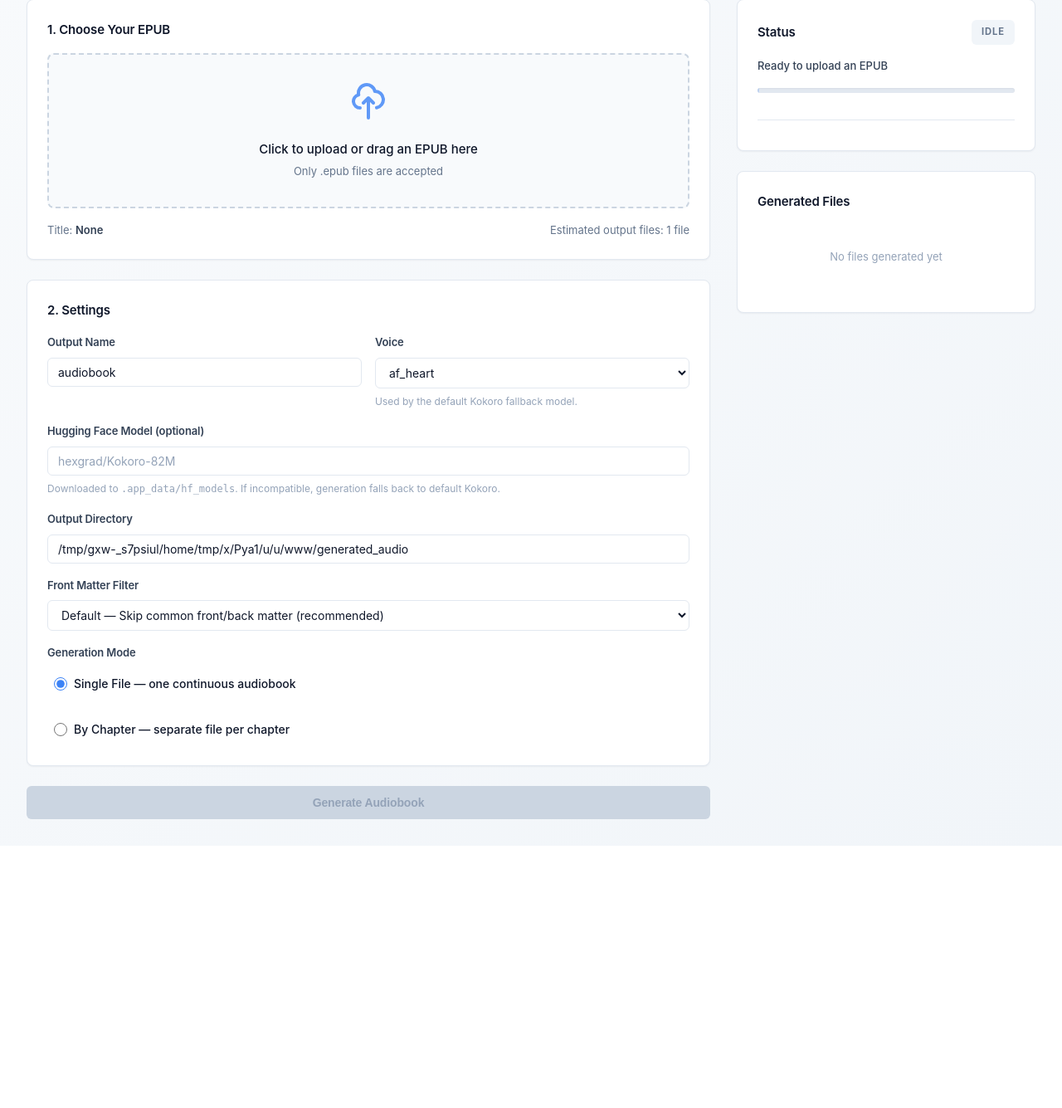
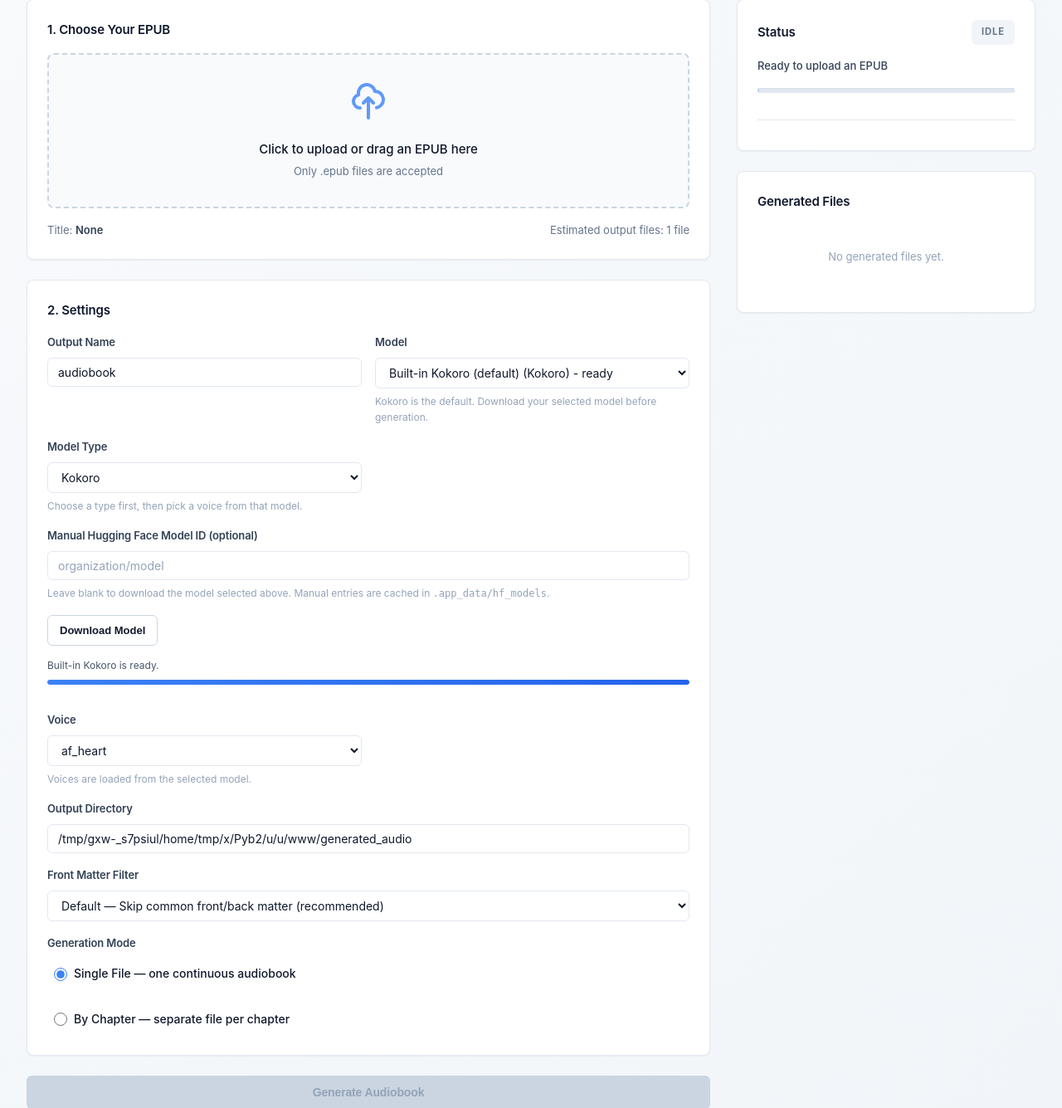
Before and after one commit to LanceOS/AudiobookFromEpub, a Flask app: page / in a window 1280 px wide. Shown: the part 101-1436 px from the top of the page at 83% size. Before the commit the page ends 1120 px from the top, so only its background shows below. Run offline with Flask 3, Linux system fonts and the light colour scheme.

Commit message:
feat: add frontend model manager and pre-download controls

```diff
--- a/static/css/style.css
+++ b/static/css/style.css
@@ -267,6 +267,29 @@ select:disabled {
   font-size: 0.75rem;
   color: #94a3b8;
   margin-top: 0.375rem;
+}
+
+.model-download-row {
+  display: flex;
+  flex-direction: column;
+  gap: 0.5rem;
+}
+
+.model-download-row .btn-secondary {
+  align-self: flex-start;
+}
+
+.model-status-message {
+  color: #475569;
+}
+
+.model-progress-track {
+  margin-bottom: 0;
+  height: 8px;
+}
+
+.model-progress-fill {
+  box-shadow: 0 0 0 1px rgba(59, 130, 246, 0.15);
 }
 
 /* ============================================================
--- a/static/js/app.js
+++ b/static/js/app.js
@@ -1,12 +1,21 @@
+const LOCAL_DEFAULT_MODEL_ID = "__local_kokoro_default__";
+
 const state = {
   jobId: null,
   pollTimer: null,
   chaptersCount: null,
   stopRequestInFlight: false,
   clearRequestInFlight: false,
+  models: [],
+  defaultModelId: LOCAL_DEFAULT_MODEL_ID,
+  selectedModelId: LOCAL_DEFAULT_MODEL_ID,
+  modelDownloadPollTimer: null,
+  modelDownloadTargetId: null,
+  modelDownloadInFlight: false,
 };
 
 const TERMINAL_STATUSES = new Set(["completed", "failed", "stopped"]);
+const MODEL_DOWNLOAD_TERMINAL_STATUSES = new Set(["downloaded", "failed", "ready", "not_downloaded"]);
 
 function byId(id) {
   return document.getElementById(id);
@@ -22,14 +31,422 @@ function selectedMode() {
   return option ? option.value : "single";
 }
 
-function syncVoiceSelectionState() {
+function normalizedModelType(rawValue) {
+  const value = String(rawValue || "").trim().toLowerCase();
+  if (["kokoro", "vox", "other"].includes(value)) {
+    return value;
+  }
+  return "kokoro";
+}
+
+function modelTypeLabel(modelType) {
+  const normalized = normalizedModelType(modelType);
+  if (normalized === "vox") return "Vox";
+  if (normalized === "other") return "Other";
+  return "Kokoro";
+}
+
+function normalizeModelEntry(rawEntry) {
+  const modelId = String((rawEntry && rawEntry.id) || "").trim();
+  const modelType = normalizedModelType(rawEntry && rawEntry.model_type);
+  const status = String((rawEntry && rawEntry.status) || "not_downloaded").trim() || "not_downloaded";
+  const downloaded =
+    Boolean(rawEntry && rawEntry.downloaded) || status === "downloaded" || status === "ready";
+  const progress = Math.max(0, Math.min(100, Number((rawEntry && rawEntry.progress) || (downloaded ? 100 : 0))));
+  const supportsGeneration =
+    rawEntry && rawEntry.supports_generation !== undefined
+      ? Boolean(rawEntry.supports_generation)
+      : modelType === "kokoro";
+  const voices = Array.isArray(rawEntry && rawEntry.voices) ? rawEntry.voices : [];
+
+  return {
+    id: modelId,
+    display_name: String((rawEntry && rawEntry.display_name) || modelId || "Model"),
+    model_type: modelType,
+    model_type_label: String((rawEntry && rawEntry.model_type_label) || modelTypeLabel(modelType)),
+    description: String((rawEntry && rawEntry.description) || ""),
+    predefined: Boolean(rawEntry && rawEntry.predefined),
+    download_required:
+      rawEntry && rawEntry.download_required !== undefined
+        ? Boolean(rawEntry.download_required)
+        : modelId !== LOCAL_DEFAULT_MODEL_ID,
+    downloaded,
+    status,
+    progress,
+    message: String((rawEntry && rawEntry.message) || ""),
+    error: (rawEntry && rawEntry.error) || null,
+    supports_generation: supportsGeneration,
+    voices,
+  };
+}
+
+function upsertModelEntry(entry) {
+  const normalized = normalizeModelEntry(entry);
+  if (!normalized.id) return;
+
+  const index = state.models.findIndex((model) => model.id === normalized.id);
+  if (index >= 0) {
+    state.models[index] = { ...state.models[index], ...normalized };
+  } else {
+    state.models.push(normalized);
+  }
+}
+
+function currentSelectedModel() {
+  return state.models.find((model) => model.id === state.selectedModelId) || null;
+}
+
+function setModelStatusMessage(message) {
+  const statusEl = byId("modelStatusMessage");
+  if (!statusEl) return;
+  statusEl.textContent = String(message || "");
+}
+
+function setModelDownloadProgress(value) {
+  const bar = byId("modelDownloadBar");
+  if (!bar) return;
+  const bounded = Math.max(0, Math.min(100, Number(value) || 0));
+  bar.style.width = `${bounded}%`;
+}
+
+function formatModelOption(model) {
+  const readiness =
+    model.download_required === false ? "ready" : model.downloaded ? "downloaded" : "not downloaded";
+  return `${model.display_name} (${model.model_type_label}) - ${readiness}`;
+}
+
+function renderModelOptions() {
+  const modelSelect = byId("modelSelect");
+  if (!modelSelect) return;
+
+  modelSelect.innerHTML = "";
+  if (!state.models.length) {
+    const option = document.createElement("option");
+    option.value = LOCAL_DEFAULT_MODEL_ID;
+    option.textContent = "Built-in Kokoro (default)";
+    modelSelect.appendChild(option);
+    state.selectedModelId = LOCAL_DEFAULT_MODEL_ID;
+    return;
+  }
+
+  state.models.forEach((model) => {
+    const option = document.createElement("option");
+    option.value = model.id;
+    option.textContent = formatModelOption(model);
+    modelSelect.appendChild(option);
+  });
+
+  const hasSelected = state.models.some((model) => model.id === state.selectedModelId);
+  if (!hasSelected) {
+    state.selectedModelId = state.defaultModelId || state.models[0].id;
+  }
+
+  modelSelect.value = state.selectedModelId;
+}
+
+function modelReadinessMessage(model) {
+  if (!model) {
+    return "Select a model before generation.";
+  }
+
+  if (model.id === LOCAL_DEFAULT_MODEL_ID) {
+    return "Built-in Kokoro is ready.";
+  }
+
+  if (model.status === "downloading") {
+    return model.message || "Downloading selected model...";
+  }
+
+  if (!model.downloaded) {
+    return "Download this model before generation.";
+  }
+
+  if (!model.supports_generation) {
+    return "This model type is download/select only right now. Generation currently supports Kokoro models.";
+  }
+
+  if (model.error) {
+    return String(model.error);
+  }
+
+  return model.message || "Model is ready.";
+}
+
+function modelBlocksGeneration() {
+  const model = currentSelectedModel();
+  if (!model) return true;
+  if (model.id === LOCAL_DEFAULT_MODEL_ID) return false;
+  if (!model.downloaded) return true;
+  if (!model.supports_generation) return true;
+  return false;
+}
+
+async function refreshModelCatalog(preserveSelection = true) {
+  try {
+    const response = await fetch("/api/models");
+    const payload = await response.json();
+    if (!response.ok) {
+      throw new Error(payload.error || "Failed to load model catalog");
+    }
+
+    const previousSelection = state.selectedModelId;
+    state.defaultModelId = String(payload.default_model_id || LOCAL_DEFAULT_MODEL_ID);
+    state.models = Array.isArray(payload.models) ? payload.models.map(normalizeModelEntry) : [];
+
+    if (preserveSelection && previousSelection && state.models.some((item) => item.id === previousSelection)) {
+      state.selectedModelId = previousSelection;
+    } else {
+      state.selectedModelId = state.defaultModelId;
+    }
+
+    renderModelOptions();
+    await syncModelControlsFromSelection();
+  } catch (error) {
+    setModelStatusMessage(error.message || String(error));
+  }
+}
+
+function renderVoiceOptions(voices) {
   const voiceSelect = byId("voiceSelect");
-  const hfModelInput = byId("hfModelId");
-  if (!voiceSelect || !hfModelInput) return;
+  if (!voiceSelect) return;
 
-  const hasCustomModel = Boolean(hfModelInput.value && hfModelInput.value.trim());
-  voiceSelect.disabled = hasCustomModel;
-  voiceSelect.setAttribute("aria-disabled", hasCustomModel ? "true" : "false");
+  const currentValue = voiceSelect.value;
+  voiceSelect.innerHTML = "";
+
+  if (!voices.length) {
+    const placeholder = document.createElement("option");
+    placeholder.value = "";
+    placeholder.textContent = "No voices available";
+    voiceSelect.appendChild(placeholder);
+    voiceSelect.disabled = true;
+    return;
+  }
+
+  voices.forEach((voice) => {
+    const option = document.createElement("option");
+    option.value = voice;
+    option.textContent = voice;
+    voiceSelect.appendChild(option);
+  });
+
+  voiceSelect.disabled = false;
+  if (voices.includes(currentValue)) {
+    voiceSelect.value = currentValue;
+  }
+}
+
+async function refreshVoicesForSelection() {
+  const model = currentSelectedModel();
+  const modelTypeSelect = byId("modelTypeSelect");
+  const voiceHint = byId("voiceHint");
+
+  if (!modelTypeSelect) return;
+
+  const requestedModelType = normalizedModelType(modelTypeSelect.value || (model && model.model_type) || "kokoro");
+  const params = new URLSearchParams();
+  if (model && model.id) {
+    params.set("model_id", model.id);
+  }
+  params.set("model_type", requestedModelType);
+
+  try {
+    const response = await fetch(`/api/models/voices?${params.toString()}`);
+    const payload = await response.json();
+    if (!response.ok) {
+      throw new Error(payload.error || "Failed to load model voices");
+    }
+
+    const status = payload.status || {};
+    const voices = Array.isArray(status.voices) ? status.voices : [];
+    renderVoiceOptions(voices);
+
+    if (model) {
+      upsertModelEntry({
+        ...model,
+        model_type: normalizedModelType(status.model_type || requestedModelType),
+        voices,
+        supports_generation: Boolean(status.supports_generation),
+      });
+    }
+
+    if (voiceHint) {
+      if (status.supports_generation) {
+        voiceHint.textContent = "Voices are loaded from the selected model.";
+      } else {
+        voiceHint.textContent =
+          "Selected model type is download/select only right now. Generation currently supports Kokoro models.";
+      }
+    }
+  } catch (error) {
+    renderVoiceOptions([]);
+    if (voiceHint) {
+      voiceHint.textContent = error.message || String(error);
+    }
+  }
+}
+
+async function syncModelControlsFromSelection() {
+  const model = currentSelectedModel();
+  const modelSelect = byId("modelSelect");
+  const modelTypeSelect = byId("modelTypeSelect");
+  const hfModelId = byId("hfModelId");
+
+  if (modelSelect && model) {
+    modelSelect.value = model.id;
+  }
+
+  if (modelTypeSelect) {
+    modelTypeSelect.value = normalizedModelType(model && model.model_type);
+  }
+
+  if (hfModelId && model) {
+    hfModelId.value = model.id === LOCAL_DEFAULT_MODEL_ID ? "" : model.id;
+  }
+
+  const progressValue = model ? model.progress : 0;
+  setModelDownloadProgress(progressValue);
+  setModelStatusMessage(modelReadinessMessage(model));
+
+  await refreshVoicesForSelection();
+  updateJobActions({ can_stop: false, can_clear_files: false, active: false, status: "idle" });
+}
+
+async function refreshModelDownloadStatus(modelId) {
+  if (!modelId) return null;
+
+  const params = new URLSearchParams({ model_id: modelId });
+  const model = currentSelectedModel();
+  if (model && model.model_type) {
+    params.set("model_type", model.model_type);
+  }
+
+  const response = await fetch(`/api/models/download-status?${params.toString()}`);
+  const payload = await response.json();
+  if (!response.ok) {
+    throw new Error(payload.error || "Failed to fetch model download status");
+  }
+
+  const status = normalizeModelEntry(payload.status || {});
+  upsertModelEntry(status);
+
+  if (status.id === state.selectedModelId) {
+    setModelDownloadProgress(status.progress);
+    setModelStatusMessage(modelReadinessMessage(status));
+  }
+
+  if (MODEL_DOWNLOAD_TERMINAL_STATUSES.has(status.status)) {
+    stopModelDownloadPolling();
+    await refreshModelCatalog(true);
+  }
+
+  updateJobActions({ can_stop: false, can_clear_files: false, active: false, status: "idle" });
+  return status;
+}
+
+function startModelDownloadPolling(modelId) {
+  stopModelDownloadPolling();
+  state.modelDownloadTargetId = modelId;
+  refreshModelDownloadStatus(modelId).catch((error) => setModelStatusMessage(error.message || String(error)));
+  state.modelDownloadPollTimer = setInterval(() => {
+    refreshModelDownloadStatus(modelId).catch((error) => {
+      setModelStatusMessage(error.message || String(error));
+      stopModelDownloadPolling();
+    });
+  }, 1500);
+}
+
+function stopModelDownloadPolling() {
+  if (state.modelDownloadPollTimer) {
+    clearInterval(state.modelDownloadPollTimer);
+    state.modelDownloadPollTimer = null;
+  }
+  state.modelDownloadTargetId = null;
+}
+
+async function downloadModel() {
+  if (state.modelDownloadInFlight) {
+    return;
+  }
+
+  const modelSelect = byId("modelSelect");
+  const modelTypeSelect = byId("modelTypeSelect");
+  const hfModelId = byId("hfModelId");
+  const downloadButton = byId("downloadModelButton");
+
+  const selectedModelId = String((modelSelect && modelSelect.value) || state.selectedModelId || state.defaultModelId || "");
+  const manualModelId = String((hfModelId && hfModelId.value) || "").trim();
+  const requestedModelId = manualModelId || selectedModelId;
+  const requestedModelType = normalizedModelType((modelTypeSelect && modelTypeSelect.value) || "kokoro");
+
+  if (!requestedModelId) {
+    setModelStatusMessage("Select a model or enter a manual model ID before downloading.");
+    return;
+  }
+
+  if (requestedModelId === LOCAL_DEFAULT_MODEL_ID) {
+    setModelStatusMessage("Built-in Kokoro is ready and does not require downloading.");
+    setModelDownloadProgress(100);
+    await refreshModelCatalog(true);
+    return;
+  }
+
+  state.modelDownloadInFlight = true;
+  if (downloadButton) {
+    downloadButton.disabled = true;
+    downloadButton.textContent = "Starting Download...";
+  }
+
+  try {
+    const csrfToken = getCsrfToken();
+    if (!csrfToken) {
+      throw new Error("Missing CSRF token. Refresh the page and try again.");
+    }
+
+    const response = await fetch("/api/models/download", {
+      method: "POST",
+      headers: {
+        "Content-Type": "application/json",
+        "X-CSRF-Token": csrfToken,
+      },
+      body: JSON.stringify({
+        model_id: requestedModelId,
+        model_type: requestedModelType,
+      }),
+    });
+
+    const payload = await response.json();
+    if (!response.ok) {
+      throw new Error(payload.error || "Failed to start model download");
+    }
+
+    const status = normalizeModelEntry(payload.status || {});
+    upsertModelEntry(status);
+    state.selectedModelId = status.id || requestedModelId;
+    renderModelOptions();
+    if (modelSelect) {
+      modelSelect.value = state.selectedModelId;
+    }
+
+    setModelDownloadProgress(status.progress);
+    setModelStatusMessage(modelReadinessMessage(status));
+    await refreshVoicesForSelection();
+
+    if (payload.started) {
+      startModelDownloadPolling(state.selectedModelId);
+    } else {
+      stopModelDownloadPolling();
+      await refreshModelCatalog(true);
+    }
+  } catch (error) {
+    setModelStatusMessage(error.message || String(error));
+  } finally {
+    state.modelDownloadInFlight = false;
+    if (downloadButton) {
+      downloadButton.disabled = false;
+      downloadButton.textContent = "Download Model";
+    }
+    updateJobActions({ can_stop: false, can_clear_files: false, active: false, status: "idle" });
+  }
 }
 
 function updateEstimatedFiles() {
@@ -74,6 +491,7 @@ function updateJobActions(statusData) {
   const canStop = Boolean(statusData && statusData.can_stop);
   const canClearFiles = Boolean(statusData && statusData.can_clear_files);
   const isBusy = Boolean(statusData && (statusData.active || statusData.status === "stopping"));
+  const blockedByModel = modelBlocksGeneration();
 
   setActionVisibility(stopButton, canStop || state.stopRequestInFlight);
   if (stopButton) {
@@ -88,7 +506,8 @@ function updateJobActions(statusData) {
   }
 
   if (generateButton) {
-    generateButton.disabled = !state.jobId || isBusy || state.stopRequestInFlight || state.clearRequestInFlight;
+    generateButton.disabled =
+      !state.jobId || isBusy || state.stopRequestInFlight || state.clearRequestInFlight || blockedByModel;
   }
 }
 
@@ -172,8 +591,22 @@ function renderJobDetails(statusData) {
     ["Last Updated", formatDateTime(statusData.updated_at)],
     ["Predicted Duration", formatDuration(estimatedSeconds)],
     ["Predicted Finish", predictedFinish ? formatDateTime(predictedFinish) : "waiting to start"],
-    ["Time Ended", finishedAt ? formatDateTime(finishedAt) : (["completed", "failed"].includes(statusData.status) ? "not available" : "in progress")],
-    ["Time Taken", statusData.elapsed_seconds !== null && statusData.elapsed_seconds !== undefined ? formatDuration(statusData.elapsed_seconds) : (startedAt ? "in progress" : "not started")],
+    [
+      "Time Ended",
+      finishedAt
+        ? formatDateTime(finishedAt)
+        : ["completed", "failed"].includes(statusData.status)
+          ? "not available"
+          : "in progress",
+    ],
+    [
+      "Time Taken",
+      statusData.elapsed_seconds !== null && statusData.elapsed_seconds !== undefined
+        ? formatDuration(statusData.elapsed_seconds)
+        : startedAt
+          ? "in progress"
+          : "not started",
+    ],
   ];
 
   rows.forEach(([label, value]) => {
@@ -389,11 +822,6 @@ async function uploadEpubFile(file) {
   byId("outputName").value = payload.suggested_name;
   byId("statusMessage").textContent = `Upload complete. ${payload.chapters_count} chapters detected.`;
 
-  const generateButton = byId("generateButton");
-  if (generateButton) {
-    generateButton.disabled = false;
-  }
-
   setBadge("uploaded");
   byId("progressBar").value = 0;
   renderFiles([]);
@@ -429,12 +857,25 @@ async function generateAudio() {
     throw new Error("Please upload an EPUB first.");
   }
 
+  const selectedModel = currentSelectedModel();
+  if (modelBlocksGeneration()) {
+    throw new Error(modelReadinessMessage(selectedModel));
+  }
+
+  const selectedModelId = (selectedModel && selectedModel.id) || state.defaultModelId || LOCAL_DEFAULT_MODEL_ID;
+  const modelType = normalizedModelType(
+    (byId("modelTypeSelect") && byId("modelTypeSelect").value) || (selectedModel && selectedModel.model_type),
+  );
+  const hfModelId = selectedModelId === LOCAL_DEFAULT_MODEL_ID ? "" : selectedModelId;
+
   const payload = {
     job_id: state.jobId,
     output_name: byId("outputName").value,
     output_dir: byId("outputDir").value,
     voice: byId("voiceSelect").value,
-    hf_model_id: byId("hfModelId") ? byId("hfModelId").value : "",
+    hf_model_id: hfModelId,
+    model_id: selectedModelId,
+    model_type: modelType,
     mode: selectedMode(),
   };
 
@@ -467,6 +908,10 @@ function bindEvents() {
   const dropZone = byId("dropZone");
   const fileInput = byId("epubFile");
   const generateButton = byId("generateButton");
+  const modelSelect = byId("modelSelect");
+  const modelTypeSelect = byId("modelTypeSelect");
+  const hfModelInput = byId("hfModelId");
+  const downloadModelButton = byId("downloadModelButton");
 
   if (!fileInput) {
     console.warn("`epubFile` input not found - file selection disabled");
@@ -512,8 +957,52 @@ function bindEvents() {
         byId("statusMessage").textContent = error.message;
         setBadge("failed");
       } finally {
-        generateButton.disabled = false;
+        updateJobActions({ can_stop: false, can_clear_files: false, active: false, status: "idle" });
       }
+    });
+  }
+
+  if (downloadModelButton) {
+    downloadModelButton.addEventListener("click", async () => {
+      await downloadModel();
+    });
+  }
+
+  if (modelSelect) {
+    modelSelect.addEventListener("change", async () => {
+      state.selectedModelId = modelSelect.value;
+      await syncModelControlsFromSelection();
+    });
+  }
+
+  if (modelTypeSelect) {
+    modelTypeSelect.addEventListener("change", async () => {
+      const selected = currentSelectedModel();
+      const nextType = normalizedModelType(modelTypeSelect.value);
+      if (selected) {
+        upsertModelEntry({
+          ...selected,
+          model_type: nextType,
+          model_type_label: modelTypeLabel(nextType),
+        });
+      }
+
+      await refreshVoicesForSelection();
+      setModelStatusMessage(modelReadinessMessage(currentSelectedModel()));
+      updateJobActions({ can_stop: false, can_clear_files: false, active: false, status: "idle" });
+    });
+  }
+
+  if (hfModelInput) {
+    hfModelInput.addEventListener("input", () => {
+      const text = String(hfModelInput.value || "").trim();
+      if (text) {
+        setModelStatusMessage("Manual model entered. Select a type and click Download Model.");
+        setModelDownloadProgress(0);
+      } else {
+        setModelStatusMessage(modelReadinessMessage(currentSelectedModel()));
+      }
+      updateJobActions({ can_stop: false, can_clear_files: false, active: false, status: "idle" });
     });
   }
 
@@ -544,15 +1033,19 @@ function bindEvents() {
   const modeInputs = document.querySelectorAll('input[name="mode"]');
   modeInputs.forEach((input) => input.addEventListener("change", updateEstimatedFiles));
 
-  const hfModelInput = byId("hfModelId");
-  if (hfModelInput) {
-    hfModelInput.addEventListener("input", syncVoiceSelectionState);
-  }
-
   updateJobActions({ can_stop: false, can_clear_files: false, active: false, status: "idle" });
   updateEstimatedFiles();
-  syncVoiceSelectionState();
+  setModelDownloadProgress(0);
 }
 
-window.addEventListener("beforeunload", stopPolling);
-window.addEventListener("DOMContentLoaded", bindEvents);
+async function initializeApp() {
+  bindEvents();
+  await refreshModelCatalog(false);
+  renderFiles([]);
+}
+
+window.addEventListener("beforeunload", () => {
+  stopPolling();
+  stopModelDownloadPolling();
+});
+window.addEventListener("DOMContentLoaded", initializeApp);
--- a/templates/index.html
+++ b/templates/index.html
@@ -50,18 +50,39 @@
               <input id="outputName" type="text" value="audiobook" placeholder="audiobook" />
             </div>
             <div>
+              <label class="field-label" for="modelSelect">Model</label>
+              <select id="modelSelect" aria-describedby="modelHint"></select>
+              <div id="modelHint" class="field-hint">Kokoro is the default. Download your selected model before generation.</div>
+            </div>
+            <div>
+              <label class="field-label" for="modelTypeSelect">Model Type</label>
+              <select id="modelTypeSelect" aria-describedby="modelTypeHint">
+                <option value="kokoro">Kokoro</option>
+                <option value="vox">Vox</option>
+                <option value="other">Other</option>
+              </select>
+              <div id="modelTypeHint" class="field-hint">Choose a type first, then pick a voice from that model.</div>
+            </div>
+            <div class="form-full">
+              <label class="field-label" for="hfModelId">Manual Hugging Face Model ID (optional)</label>
+              <input id="hfModelId" type="text" placeholder="organization/model" />
+              <div class="field-hint">Leave blank to download the model selected above. Manual entries are cached in <code>.app_data/hf_models</code>.</div>
+            </div>
+            <div class="form-full model-download-row">
+              <button id="downloadModelButton" class="btn-secondary" type="button">Download Model</button>
+              <div id="modelStatusMessage" class="field-hint model-status-message" aria-live="polite">Built-in Kokoro is ready.</div>
+              <div class="progress-track model-progress-track" aria-hidden="true">
+                <div id="modelDownloadBar" class="progress-fill model-progress-fill"></div>
+              </div>
+            </div>
+            <div>
               <label class="field-label" for="voiceSelect">Voice</label>
               <select id="voiceSelect" aria-describedby="voiceHint">
                 {% for voice in voices %}
                 <option value="{{ voice }}">{{ voice }}</option>
                 {% endfor %}
               </select>
-              <div id="voiceHint" class="field-hint">Used by the default Kokoro fallback model.</div>
-            </div>
-            <div class="form-full">
-              <label class="field-label" for="hfModelId">Hugging Face Model (optional)</label>
-              <input id="hfModelId" type="text" placeholder="hexgrad/Kokoro-82M" />
-              <div class="field-hint">Downloaded to <code>.app_data/hf_models</code>. If incompatible, generation falls back to default Kokoro.</div>
+              <div id="voiceHint" class="field-hint">Voices are loaded from the selected model type.</div>
             </div>
             <div class="form-full">
               <label class="field-label" for="outputDir">Output Directory</label>
```
Also changed, not shown: tests/test_api_routes.py (+10 -2 lines).
